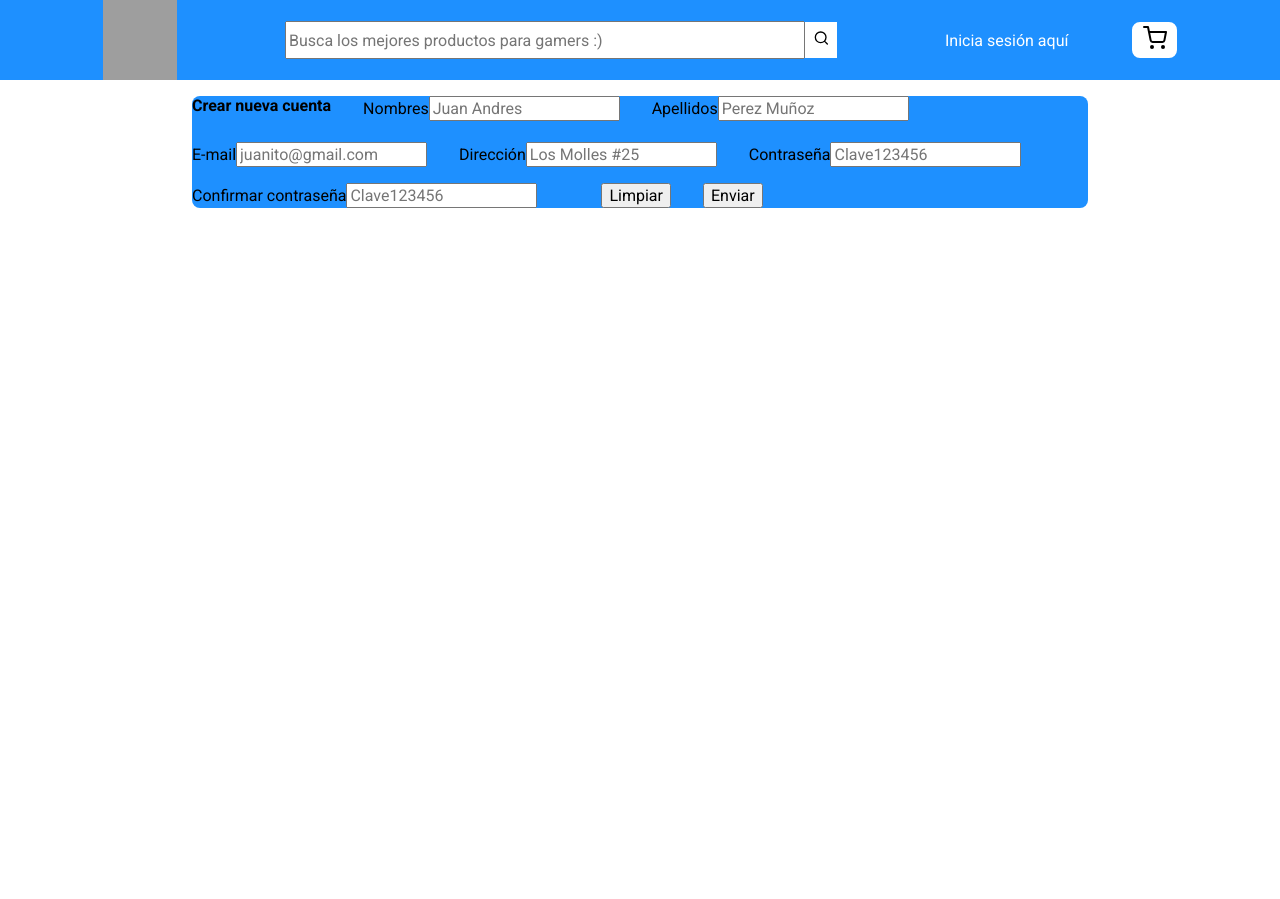
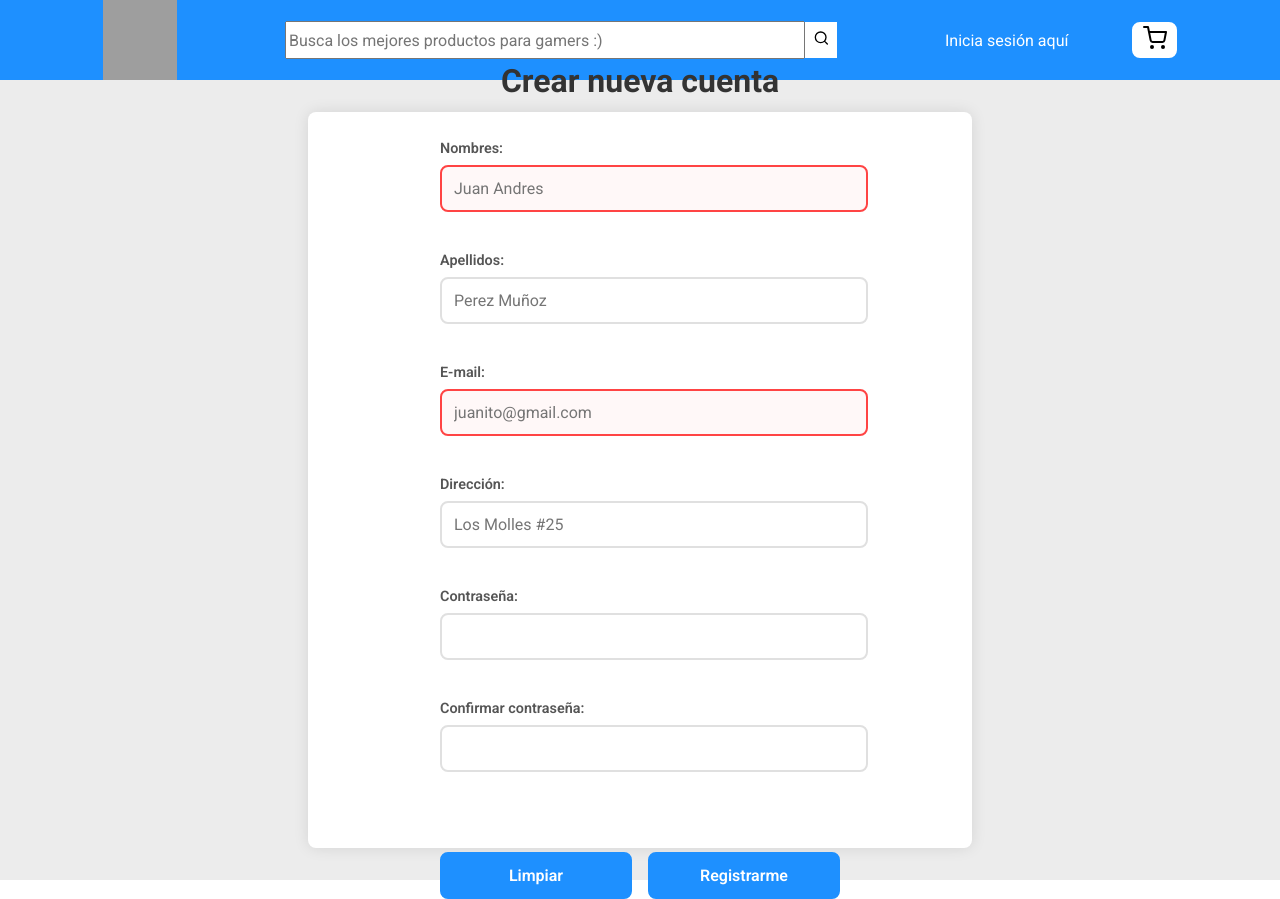
Before and after one commit to benjvdev/level-up, a React (Vite) app: page /register in a window 1280 px wide. Before the commit the page ends 800 px from the top, so only its background shows below. Built offline with nearby package versions, Linux system fonts and the light colour scheme; grey boxes are pictures that could not be loaded.

Commit message:
formulario de registro parcialmente terminado

```diff
--- a/src/components/pages/Pagina Registro/Register.css
+++ b/src/components/pages/Pagina Registro/Register.css
@@ -1,14 +1,129 @@
 #form-container{
-    box-sizing: border-box;
-    justify-items: center;
+    display: flex;
+    justify-content: center;
+    width: 100vw;
+    height: 100vh;
+    background-color: #ececec;
 }
+
 #register-form{
-  width: 70vw;
   display: flex;
-  flex-wrap: wrap;
-  row-gap: 1rem;
-  column-gap: 2rem;
+  flex-direction: column;
+  width: 80vw;
+  max-width: 600px;
+  align-items: center;
+  justify-content: center;
+  background-color: white;
+  border-radius: .5rem;
+  box-shadow: 0 0 15px rgba(0,0,0,0.1);
+  margin: 2rem;
+  padding: 2rem;
+  gap: 1.5rem;
+}
+
+#register-form h1 {
+  color: #333;
+  margin-bottom: 1rem;
+  font-size: 2rem;
+  text-align: center;
+}
+
+.row{
+  display: flex;
+  flex-direction: column;
+  width: 100%;
+  max-width: 400px;
+  margin-bottom: 1rem;
+}
+
+.row label {
+  font-weight: 600;
+  margin-bottom: 0.5rem;
+  color: #555;
+  font-size: 0.9rem;
+}
+
+.row input {
+  padding: 12px;
+  border: 2px solid #e0e0e0;
+  border-radius: 8px;
+  font-size: 1rem;
+  transition: border-color 0.3s ease;
+  width: 100%;
+}
+
+.row input:focus {
+  outline: none;
+  border-color: #1E90FF;
+  box-shadow: 0 0 5px rgba(30, 144, 255, 0.3);
+}
+
+.row input.error {
+  border-color: #ff4444;
+  background-color: #fff8f8;
+}
+
+#errores {
+  color: #ff4444;
+  text-align: center;
+  margin: 0;
+  min-height: .5rem;
+  font-size: 1rem;
+}
+
+.button-container {
+  display: flex;
+  gap: 1rem;
+  justify-content: center;
+  width: 100%;
+  max-width: 400px;
+  margin-top: .5rem;
+}
+.button-container button {
+  padding: 12px 30px;
+  border: none;
+  border-radius: 8px;
+  font-size: 1rem;
+  font-weight: 600;
+  cursor: pointer;
+  transition: all 0.3s ease;
+  flex: 1;
+  max-width: 200px;
+}
+
+.button-container button[type="submit"] {
   background-color: #1E90FF;
-  border-radius: .5rem;
-  margin: 1rem;
+  color: white;
+  border: 2px solid #1E90FF;
 }
+
+.button-container button[type="submit"]:hover {
+  background-color: #1C86EE;
+  border-color: #1C86EE;
+  transform: translateY(-2px);
+  box-shadow: 0 4px 8px rgba(30, 144, 255, 0.3);
+}
+.button-container button[type="reset"] {
+  background-color: #1E90FF;
+  color: white;
+  border: 2px solid #1E90FF;
+}
+
+.button-container button[type="reset"]:hover {
+  background-color: #1C86EE;
+  border-color: #1C86EE;
+  transform: translateY(-2px);
+  box-shadow: 0 4px 8px rgba(30, 144, 255, 0.3);
+}
+
+@media (max-width: 768px) {
+  #register-form {
+    width: 95vw;
+    margin: 1rem;
+    padding: 1.5rem;
+  }
+
+  .row {
+    max-width: 100%;
+  }
+}
--- a/src/components/pages/Pagina Registro/Register.jsx
+++ b/src/components/pages/Pagina Registro/Register.jsx
@@ -50,43 +50,45 @@ export default function Register() {
     <form action="#" id="register-form" ref={formRef} onSubmit={handleSubmit}>
           <h1>Crear nueva cuenta</h1>
           <div className="row">
-              <label htmlFor="nombres">Nombres</label>
+              <label htmlFor="nombres">Nombres:</label>
               <input type="text" id="nombres" placeholder="Juan Andres"
                 onChange={handleName} value={nombre}
                 className={nombre.length<3?'error':''}
               />
           </div>
           <div className="row">
-              <label htmlFor="apellidos">Apellidos</label>
+              <label htmlFor="apellidos">Apellidos:</label>
               <input type="text" id="apellidos" placeholder="Perez Muñoz"
               />
           </div>
           <div className="row">
-              <label htmlFor="email">E-mail</label>
+              <label htmlFor="email">E-mail:</label>
               <input type="text" id="email" placeholder="juanito@gmail.com"
                 onChange={handleMail} value={email}
                 className={email.includes('@')?'':'error'}
               />
           </div>
           <div className="row">
-              <label htmlFor="direccion">Dirección</label>
+              <label htmlFor="direccion">Dirección:</label>
               <input type="text" id="direccion" placeholder="Los Molles #25"/>
           </div>
           <div className="row">
-              <label htmlFor="clave1">Contraseña</label>
-              <input type="password" id="clave1" placeholder="Clave123456"
+              <label htmlFor="clave1">Contraseña:</label>
+              <input type="password" id="clave1"
                 value={clave1} onChange={handlePassword1}
                 className={clave1==clave2?'':'error'}
               />
           </div>
           <div className="row">
-              <label htmlFor="clave2">Confirmar contraseña</label>
-              <input type="password" id="clave2" placeholder="Clave123456"
+              <label htmlFor="clave2">Confirmar contraseña:</label>
+              <input type="password" id="clave2"
               value={clave2} onChange={handlePassword2}/>
           </div>
           <p id="errores">{error}</p>
-          <button type="reset">Limpiar</button>
-          <button type="sumbit">Enviar</button>
+          <div className="button-container">
+            <button type="reset">Limpiar</button>
+            <button type="submit">Registrarme</button>
+          </div>
       </form>
     </div>
   </>
```
